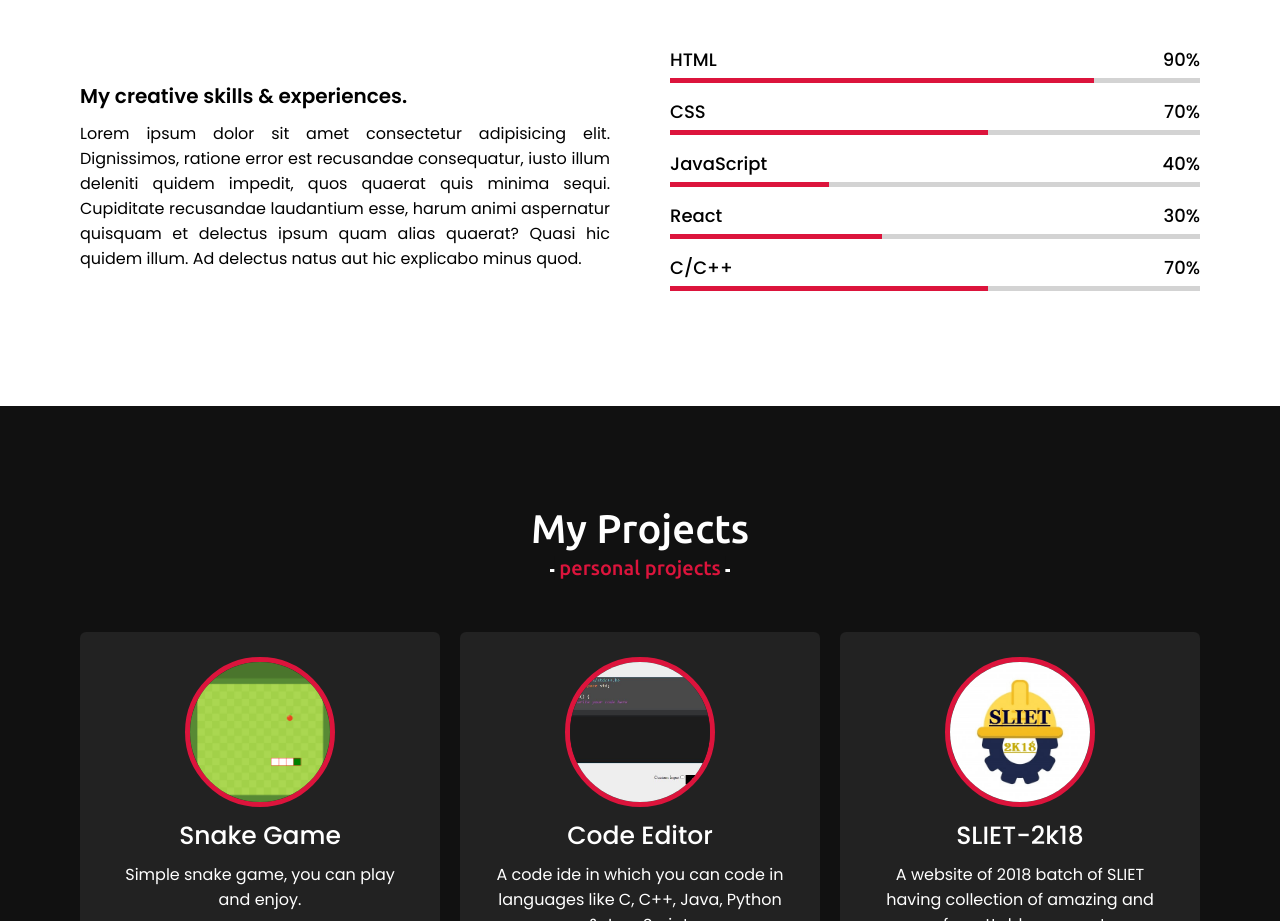
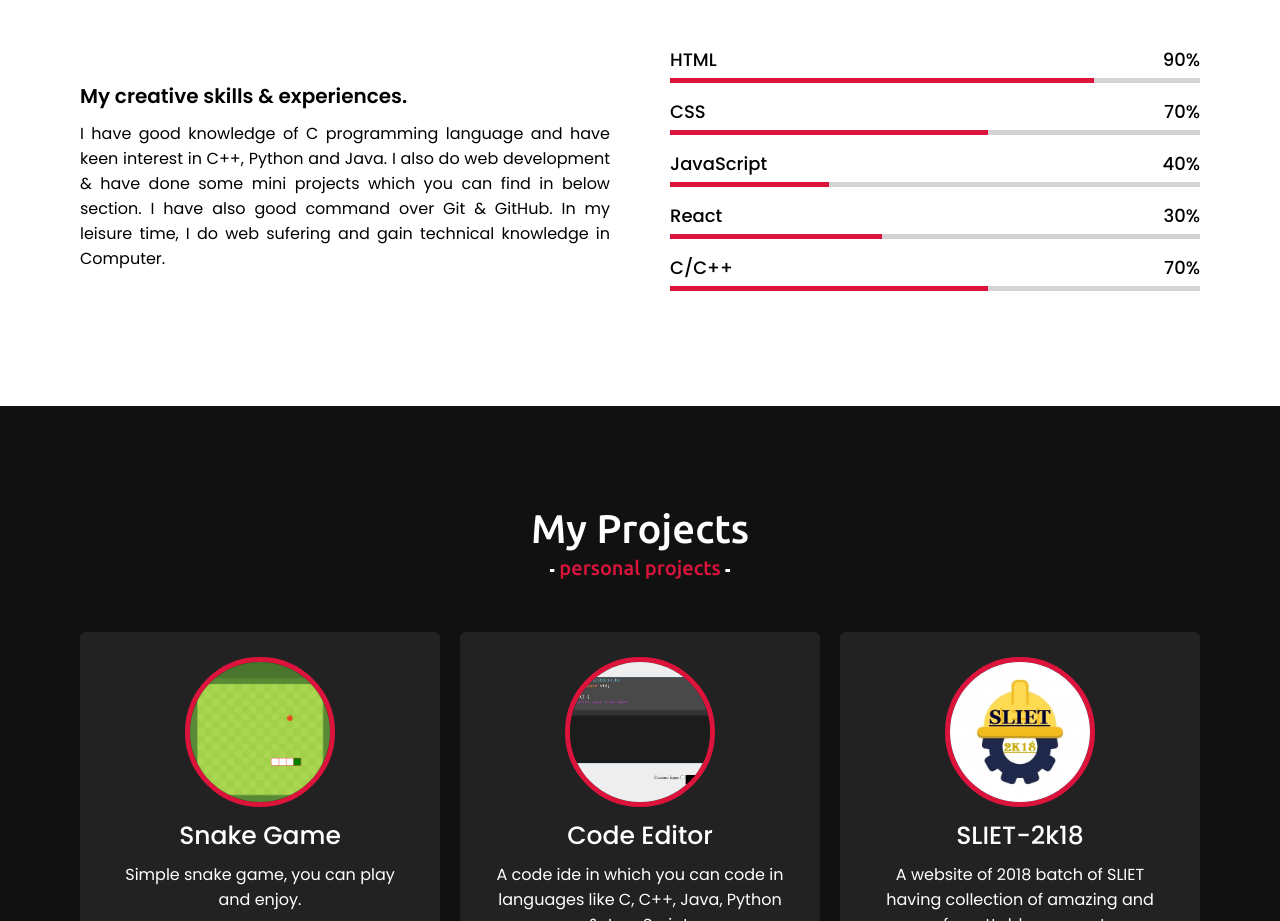
Before and after one commit to amitkrraj/amitkrraj.github.io, a plain HTML site: page index.html in a window 1280 px wide. Shown: the part 2420-3341 px from the top of the page. Drawn offline with nearby package versions, Linux system fonts and the light colour scheme.

Commit message:
Update Skills

```diff
--- a/index.html
+++ b/index.html
@@ -101,8 +101,8 @@
             <div class="skills-content">
                 <div class="column left">
                     <div class="text">My creative skills & experiences.</div>
-                    <p>Lorem ipsum dolor sit amet consectetur adipisicing elit. Dignissimos, ratione error est recusandae consequatur, iusto illum deleniti quidem impedit, quos quaerat quis minima sequi. Cupiditate recusandae laudantium esse, harum animi
-                        aspernatur quisquam et delectus ipsum quam alias quaerat? Quasi hic quidem illum. Ad delectus natus aut hic explicabo minus quod.</p>
+                    <p>I have good knowledge of C programming language and have keen interest in C++, Python and Java. I also do web development & have done some mini projects
+                    which you can find in below section. I have also good command over Git & GitHub. In my leisure time, I do web sufering and gain technical knowledge in Computer.</p>
                 </div>
                 <div class="column right">
                     <div class="bars">
```
